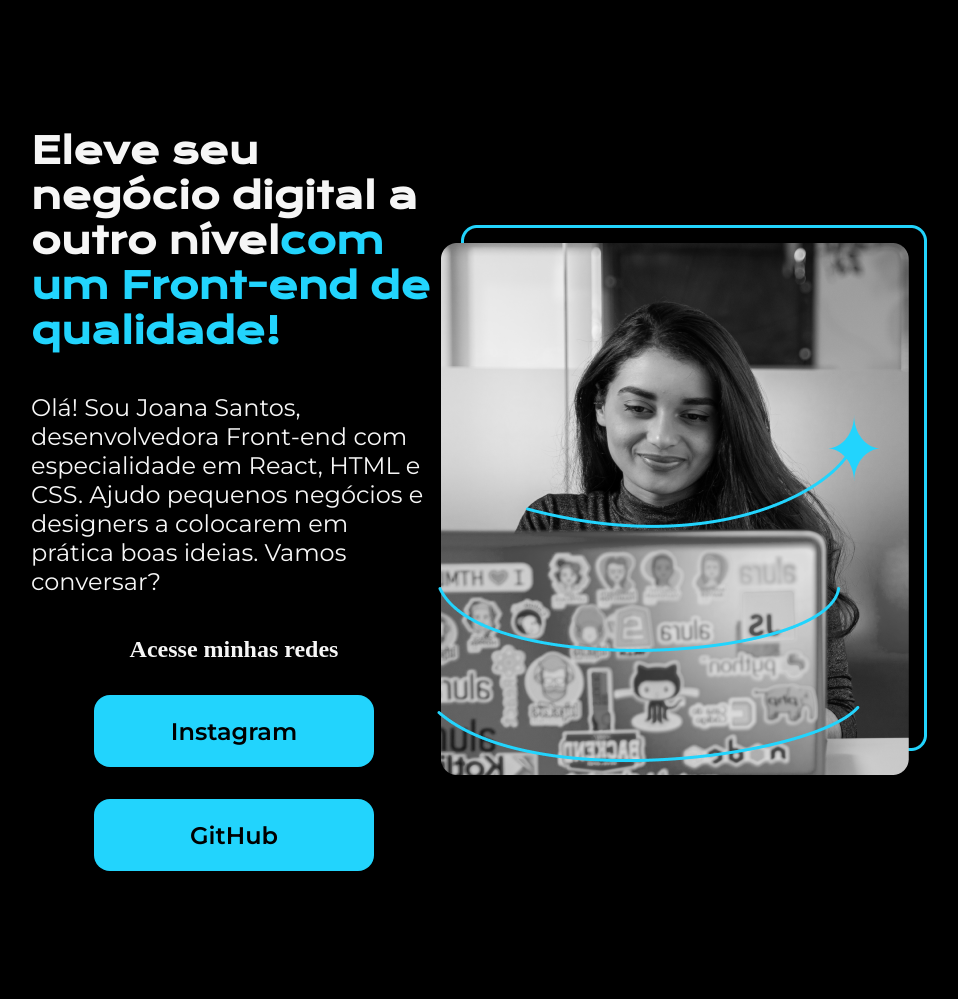
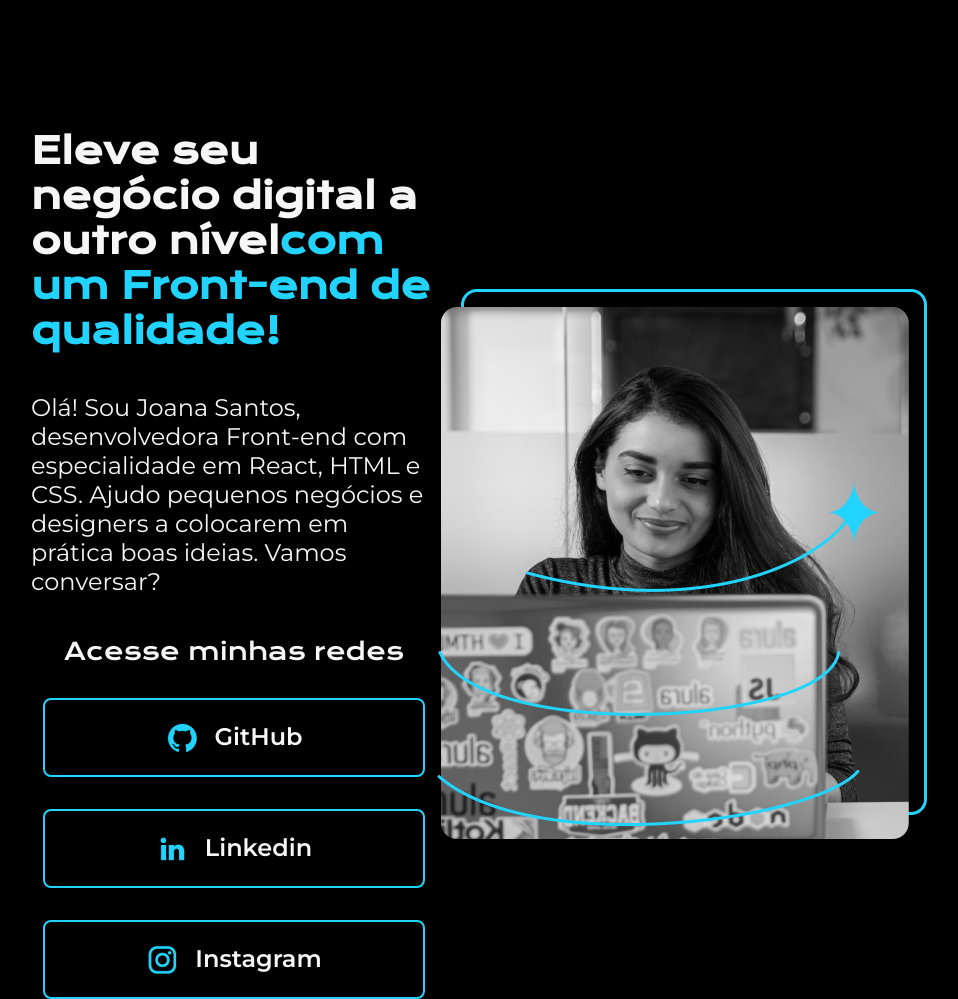
Before and after one commit to kalinne18/Curso-2-Alura-HTML-e-CSS, a plain HTML site: page index.html in a window 1280 px wide. Shown: the whole page, without its empty margins (161-1119 px from the left). Before the commit the page ends 928 px from the top, so only its background shows below. Drawn offline with nearby package versions, Linux system fonts and the light colour scheme.

Commit message:
Aula 1 e 2

```diff
--- a/index.html
+++ b/index.html
@@ -22,9 +22,19 @@
             colocarem em prática boas ideias. Vamos
             conversar?</p>
             <div class="botoes">
-                <h2>Acesse minhas redes</h2>
-                <a class="botoes_link" href="https://instagram.com/rafaballerini">Instagram</a>
-                <a class="botoes_link" href="https://github.com/guilhermeonrails">GitHub</a>
+                <h2 class="subtitulo">Acesse minhas redes</h2>
+                <a class="botoes_link" href="https://github.com/kalinne18">
+                    <img src="assets/github.png">
+                    GitHub
+                </a>
+                <a class="botoes_link" href="www.linkedin.com/in/kalinne-ferreira">
+                    <img src="assets/linkedin.png">
+                    Linkedin
+                </a>
+                <a class="botoes_link" href="https://instagram.com/kalinnemaira">
+                    <img src="assets/instagram.png">
+                    Instagram
+                </a>
             </div>
         </section>
         <img src="imagem.png" alt="Foto da Joana Santos programando">
--- a/style.css
+++ b/style.css
@@ -47,17 +47,27 @@ body {
     align-items: center;
     gap: 32px;
 }
-
+.subtitulo{
+    font-family: "Krona One", sans-serif;
+    font-weight: 400;
+    font-size: 24px;
+}
 .botoes_link {
-    background-color: #22d4fd;
-    width: 280px;
+    display: flex;
+    justify-content: center;
+    gap: 16px;
+    border: 2px solid #22d4fd;
+    width: 378px;
     text-align: center;
-    border-radius: 16px;
+    border-radius: 8px;
     font-size: 24px;
     font-weight: 600;
     padding: 21.5px 0;
     text-decoration: none;
-    color: black;
+    color: #f6f6f6;
     font-family: "Montserrat", sans-serif;
 
 }
+.botoes_link:hover{
+    background-color: #272727;
+}
```
